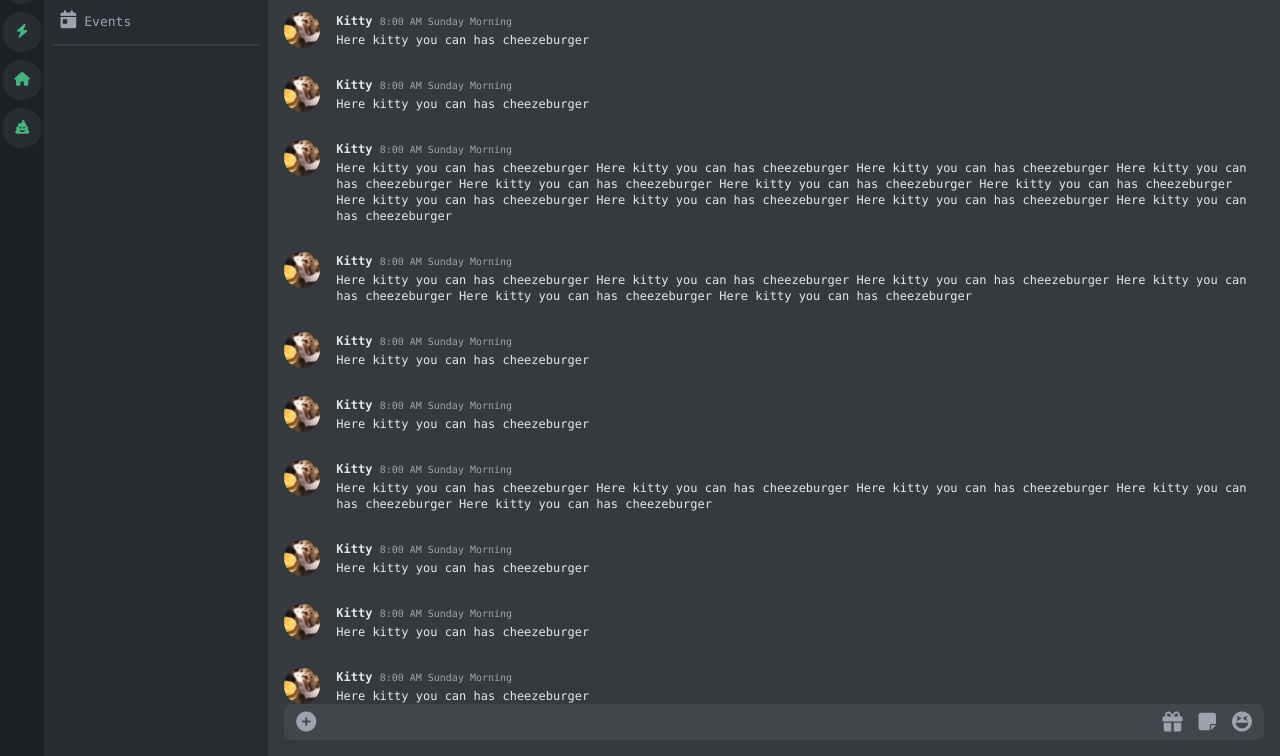
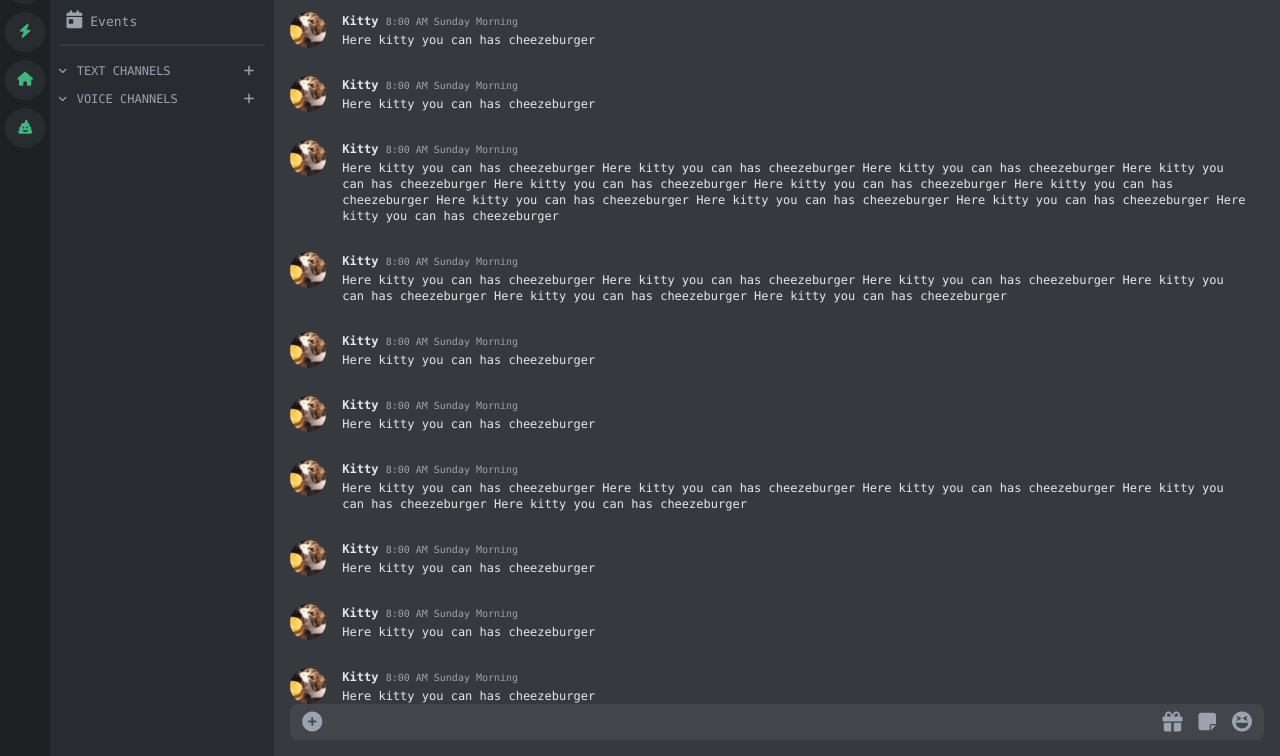
Before and after one commit to optimized-riyan/discord-ui, a website: page index.html in a window 1280 px wide. Shown: the part 44-800 px from the top of the page. Drawn offline with nearby package versions, Linux system fonts and the light colour scheme.

Commit message:
added text and voice channels

```diff
--- a/index.html
+++ b/index.html
@@ -10,13 +10,14 @@
     <link rel="stylesheet" href="https://cdnjs.cloudflare.com/ajax/libs/font-awesome/6.5.1/css/all.min.css"
         integrity="sha512-DTOQO9RWCH3ppGqcWaEA1BIZOC6xxalwEsw9c2QQeAIftl+Vegovlnee1c9QX4TctnWMn13TZye+giMm8e2LwA=="
         crossorigin="anonymous" referrerpolicy="no-referrer" />
+    <!-- <link rel="stylesheet" href="style.css"> -->
     <script src="//unpkg.com/alpinejs" defer></script>
 </head>
 
 <body class="flex flex-row bg-gray-discordlight text-gray-200">
     <div class="flex">
         <!-- left vertical nav bar -->
-        <div class="flex flex-col w-14 bg-gray-discorddarker h-screen gap-2 py-2 z-10">
+        <div class="flex flex-col w-16 bg-gray-discorddarker h-screen gap-2 py-2 z-10">
             <i class="fa-solid fa-plus vnav-btn group"><span class="tooltip">It's tooltip 1!</span></i>
             <i class="fa-solid fa-bolt vnav-btn group"><span class="tooltip">It's tooltip 2!</span></i>
             <i class="fa-solid fa-house vnav-btn group"><span class="tooltip">It's tooltip 3!</span></i>
@@ -32,7 +33,7 @@
                 </div>
                 <div class="text-center mx-4"><i class="fa-solid fa-angle-down"></i></div>
             </div>
-            <!-- events and text/voice channels -->
+            <!-- events -->
             <div>
                 <!-- events -->
                 <div
@@ -50,6 +51,29 @@
                     <!-- voice channels -->
                     <div>
 
+                    </div>
+                </div>
+            </div>
+            <!-- channels -->
+            <div>
+                <!-- text channels -->
+                <div class="flex justify-between h-4 mx-2 mt-3 font-mono cursor-default text-gray-400">
+                    <div class="hover:text-gray-200 transition-all duration-150">
+                        <i class="fa-solid fa-angle-down text-[10px]"></i>
+                        <span class="text-xs my-auto">TEXT CHANNELS</span>
+                    </div>
+                    <div>
+                        <i class="fa-solid fa-plus text-[12px] mr-3"></i>
+                    </div>
+                </div>
+                <!-- voice channels -->
+                <div class="flex justify-between h-4 mx-2 mt-3 font-mono cursor-default text-gray-400">
+                    <div class="hover:text-gray-200 transition-all duration-150">
+                        <i class="fa-solid fa-angle-down text-[10px]"></i>
+                        <span class="text-xs my-auto">VOICE CHANNELS</span>
+                    </div>
+                    <div>
+                        <i class="fa-solid fa-plus text-[12px] mr-3"></i>
                     </div>
                 </div>
             </div>
@@ -93,7 +117,8 @@
                 </div>
             </div>
             <!-- chats -->
-            <div class="flex flex-col grow pr-8 overflow-y-auto">
+            <div class="flex flex-col grow pr-8 overflow-y-auto" id="custom-scroll">
+                <!-- css bug fix: scrollbar won't work with justify-end hence this tomfoolery of an element -->
                 <div class="mt-auto"></div>
                 <!-- one single chat -->
                 <div class="flex font-mono my-3">
--- a/package.json
+++ b/package.json
@@ -4,5 +4,8 @@
   },
   "scripts": {
     "dev": "npx tailwindcss -i ./input.css -o ./output.css --watch"
+  },
+  "dependencies": {
+    "simplebar": "^6.2.5"
   }
 }
```
Also changed, not shown: output.css, 1 other file.
